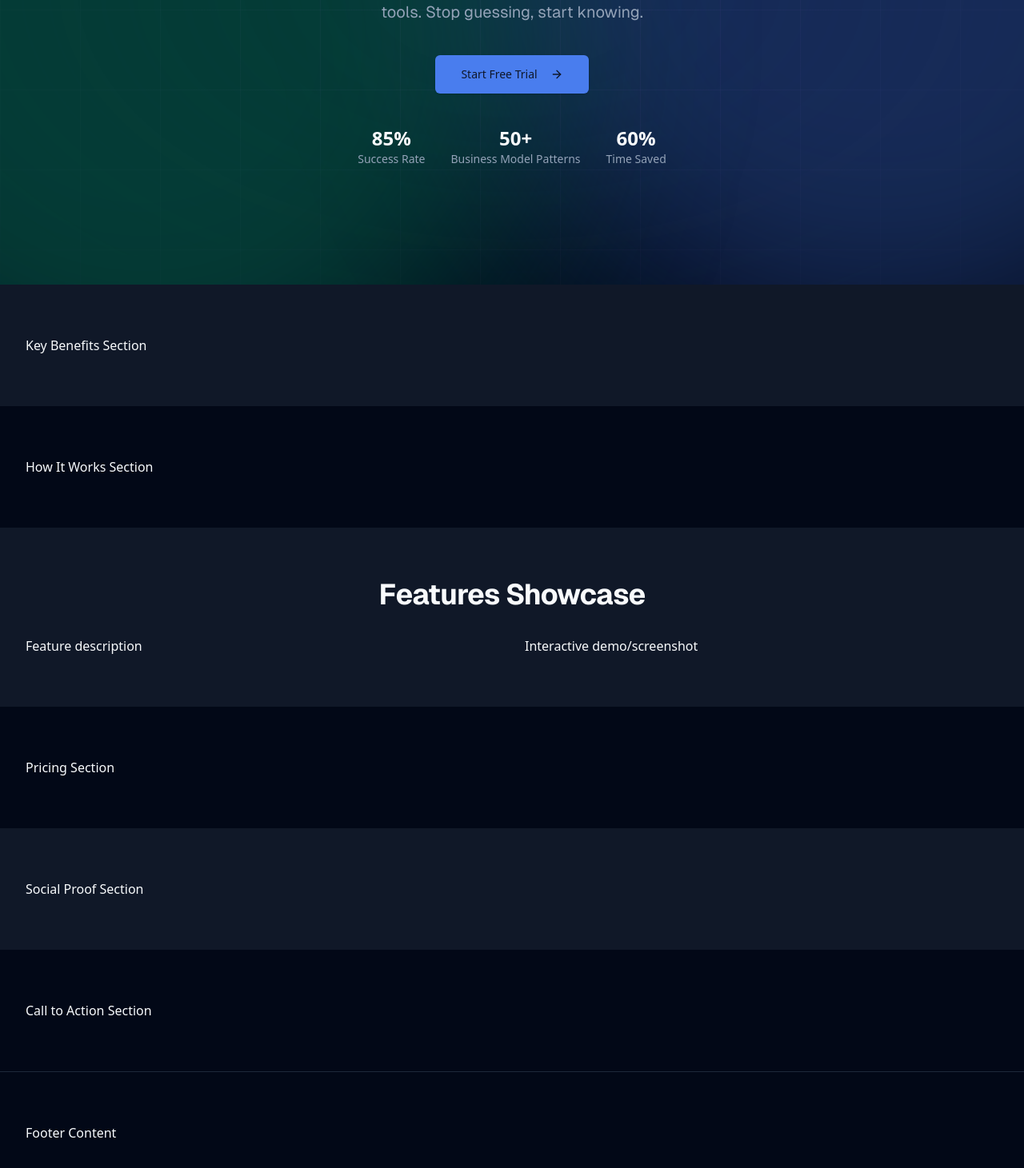
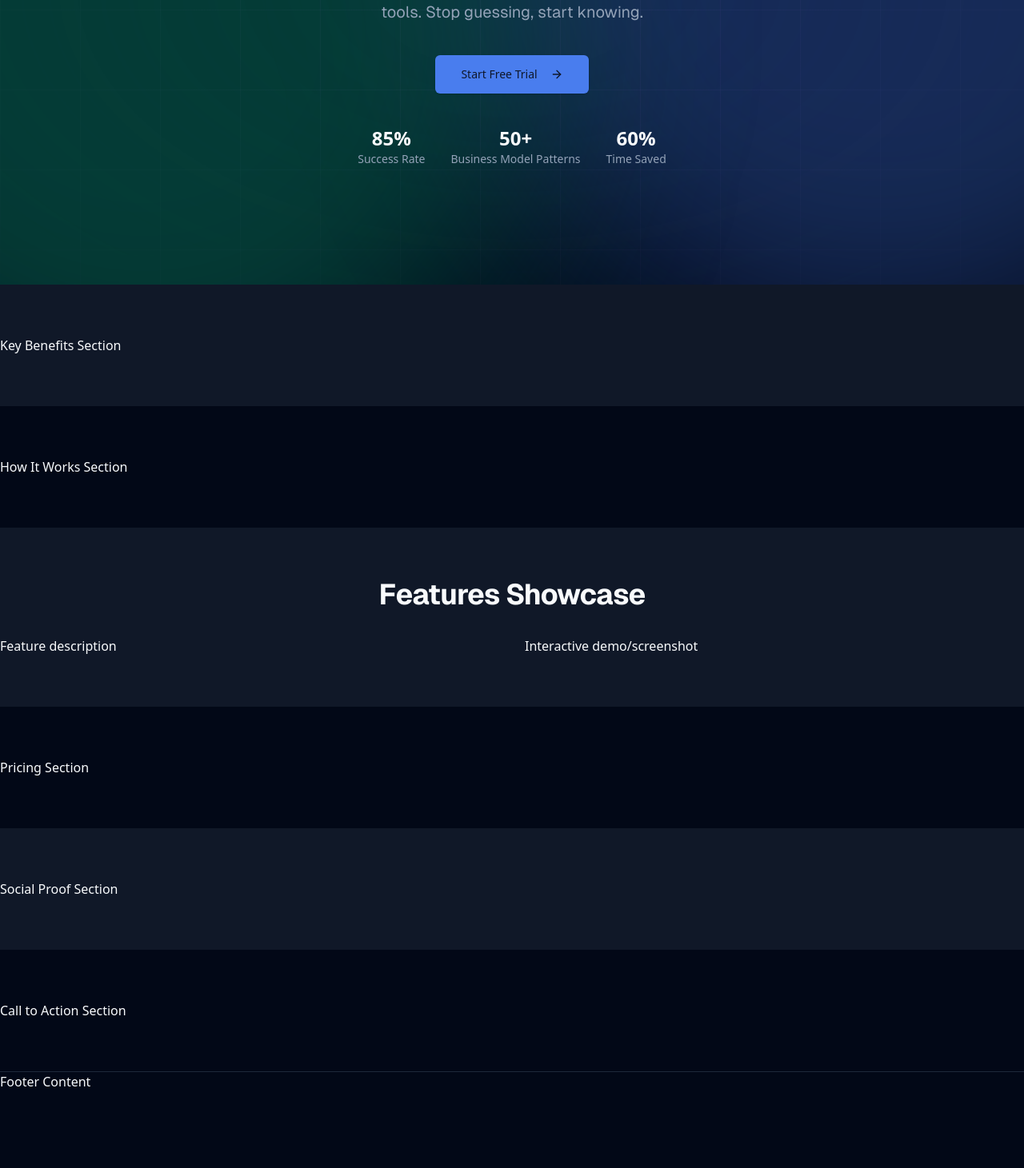
Before and after one commit to mamisoa/templating, a Next.js app: page / in a window 1280 px wide. Shown: the part 445-1906 px from the top of the page at 80% size. After the commit the page ends 1810 px from the top, so only its background shows below. Built offline with nearby package versions, Linux system fonts and the light colour scheme.

Commit message:
refactor layout structure; simplify section wrappers for improved readability and consistency

```diff
--- a/src/app/page.tsx
+++ b/src/app/page.tsx
@@ -41,52 +41,38 @@ export default function Home() {
 
 				{/* Key Benefits */}
 				<section className='py-16 bg-muted/50'>
-					<div className='max-w-screen-xl mx-auto px-4 sm:px-6 lg:px-8'>
 					<KeyBenefits />
-					</div>
 				</section>
 
 				{/* How It Works */}
 				<section className='py-16'>
-					<div className='max-w-screen-xl mx-auto px-4 sm:px-6 lg:px-8'>
 					<HowItWorks />
-					</div>
 				</section>
 
 				{/* Features */}
 				<section className='py-16 bg-muted/50'>
-					<div className='max-w-screen-xl mx-auto px-4 sm:px-6 lg:px-8'>
 					<FeaturesShowcase />
-					</div>
 				</section>
 
 				{/* Pricing */}
 				<section className='py-16'>
-					<div className='max-w-screen-xl mx-auto px-4 sm:px-6 lg:px-8'>
 					<PricingSection />
-					</div>
 				</section>
 
 				{/* Social Proof */}
 				<section className='py-16 bg-muted/50'>
-					<div className='max-w-screen-xl mx-auto px-4 sm:px-6 lg:px-8'>
 					<SocialProof />
-					</div>
 				</section>
 
 				{/* CTA */}
 				<section className='py-16'>
-					<div className='max-w-screen-xl mx-auto px-4 sm:px-6 lg:px-8'>
 					<CallToAction />
-					</div>
 				</section>
 			</main>
 
 			{/* Footer */}
 			<footer className='border-t'>
-				<div className='max-w-screen-xl mx-auto px-4 sm:px-6 lg:px-8 py-16'>
 				<FooterContent />
-				</div>
 			</footer>
 		</div>
 	);
```
Lines whose indentation alone changed are shown as unchanged.
